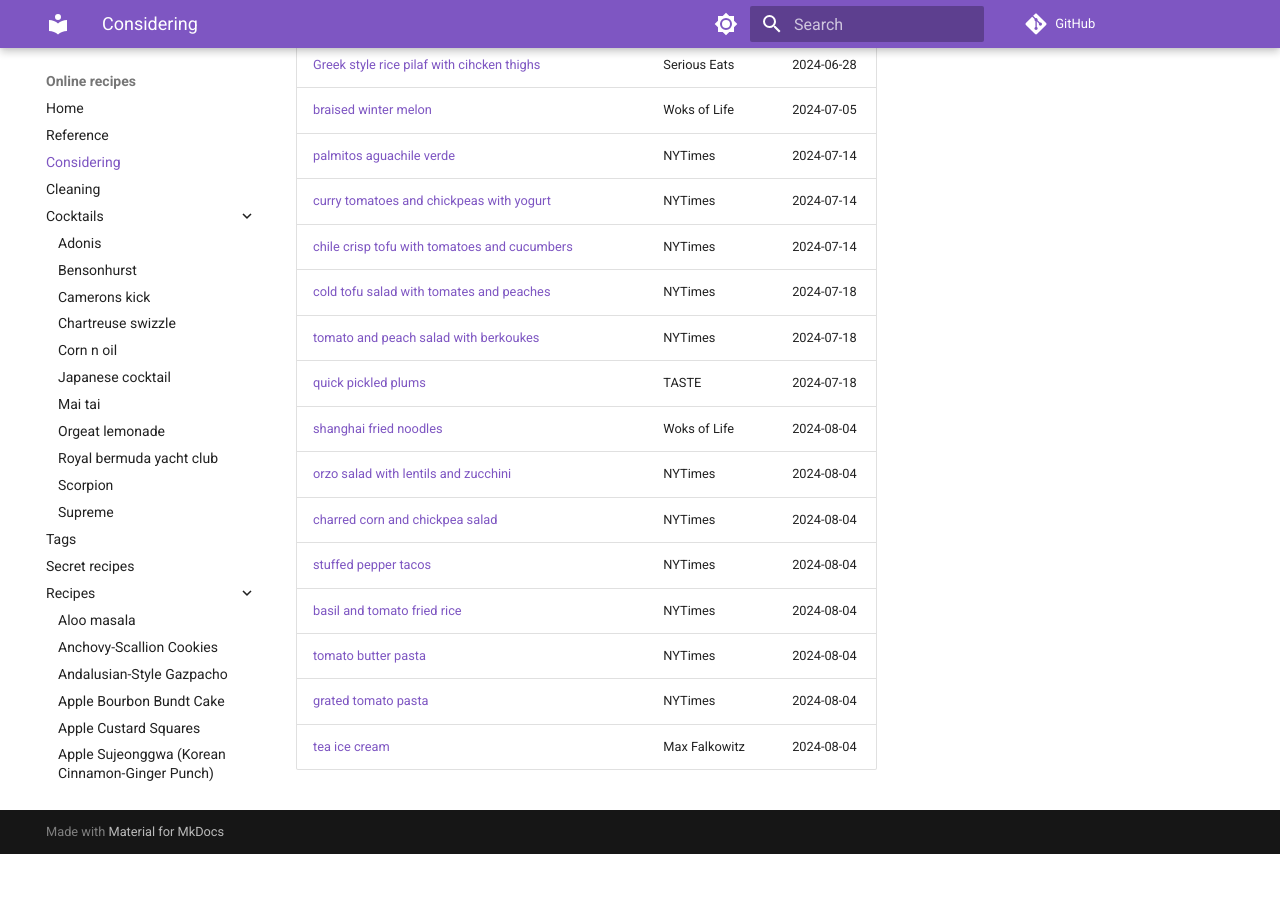
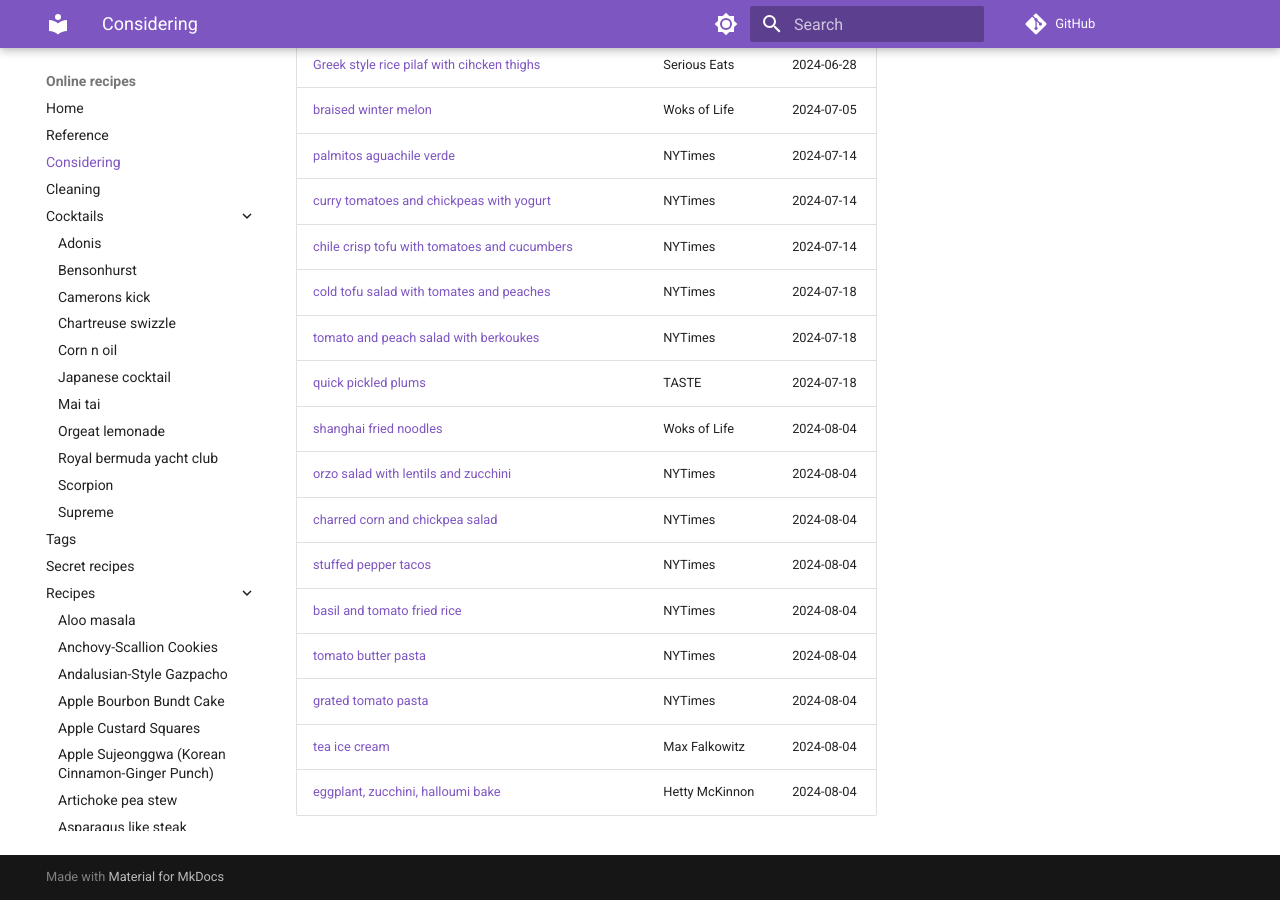
Before and after one commit to billbrod/recipes, an MkDocs documentation site: the page built from docs/considering.md, in a window 1280 px wide and 900 px high, scrolled down 4048 px. Built offline with MkDocs 1.6.1 and Material for MkDocs 9.7.7, drawn with Linux system fonts in a browser that asks for light colours; comment, search, counter and statistics services are not loaded; before the commit the page ends 4902 px from its top, so only the background shows below that.

Commit message:
updates considering

```diff
--- a/docs/considering.md
+++ b/docs/considering.md
@@ -102,4 +102,5 @@
 | [basil and tomato fried rice](https://cooking.nytimes.com/recipes/1023380-basil-and-tomato-fried-rice)                                                           | NYTimes         | 2024-08-04                       |
 | [tomato butter pasta](https://cooking.nytimes.com/recipes/1022464-tomato-butter-pasta)                                                                           | NYTimes         | 2024-08-04                       |
 | [grated tomato pasta](https://cooking.nytimes.com/recipes/1024307-grated-tomato-pasta)                                                                           | NYTimes         | 2024-08-04                       |
-| [tea ice cream](https://leafhopper.substack.com/p/tea-ice-cream)                                                                                                 | Max Falkowitz   | 2024-08-04                                 |
+| [tea ice cream](https://leafhopper.substack.com/p/tea-ice-cream)                                                                                                 | Max Falkowitz   | 2024-08-04                       |
+| [eggplant, zucchini, halloumi bake](https://tovegetableswithlove.substack.com/p/hellimli-sebzeli-kebap-eggplant-zucchini)                                        | Hetty McKinnon  | 2024-08-04                                 |
```
